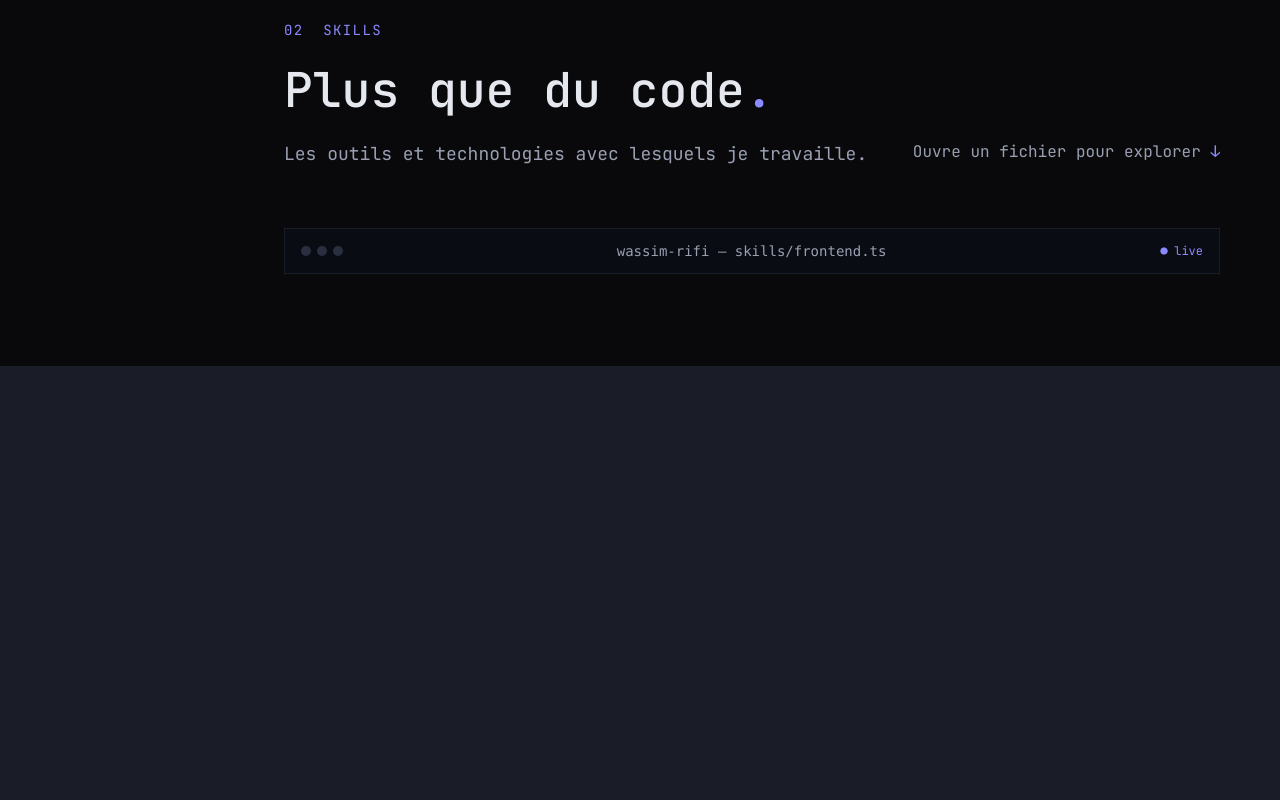
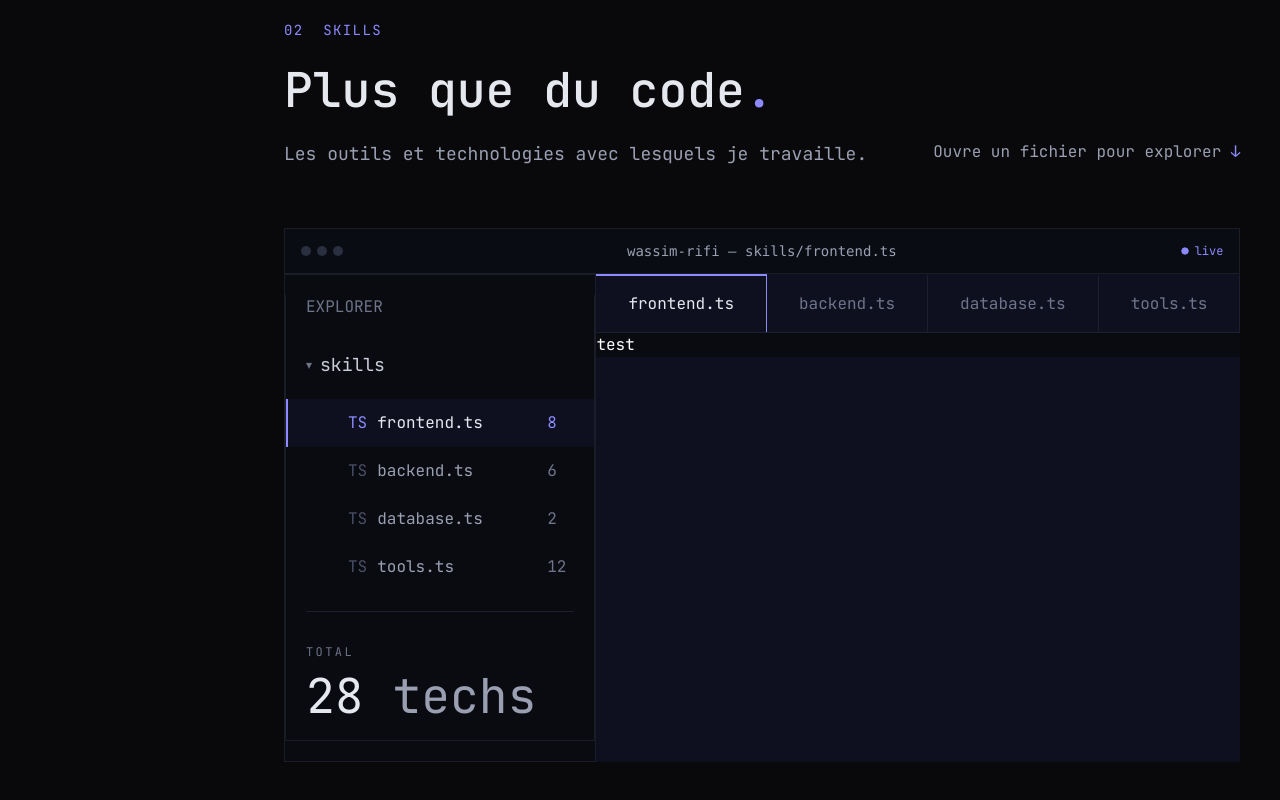
Before and after one commit to wassim-rifi-dev/portfolio, a Next.js app: page / in a window 1280 px wide. Shown: the part 1658-2458 px from the top of the page. Before the commit the page ends 2024 px from the top, so only its background shows below. Built offline with nearby package versions, Linux system fonts and the light colour scheme.

Commit message:
feat: expand Skills section with detailed file exploration and total technology count

```diff
--- a/src/components/sections/Skills.tsx
+++ b/src/components/sections/Skills.tsx
@@ -45,11 +45,85 @@ export default function Skills() {
                     </div>
                 </div>
 
-                <div>
-                    <div></div>
-                    <div>
-                        <div></div>
-                        <div></div>
+                <div className="flex">
+                    <div className="py-5 border border-[#1A1D28] bg-[#0A0B11]">
+                        <div className="border-b border border-[#1A1D28] border-t-0 px-5 flex flex-col gap-3 pb-5">
+                            <p className="text-[#6E7489]">EXPLORER</p>
+
+                            <div>
+                                <div className="flex items-center gap-2 py-5">
+                                    <span className="text-xs text-[#6E7489]">▾</span>
+                                    <span className="text-[#C9CDD8] text-lg">skills</span>
+                                </div>
+
+                                <div className="-mx-5">
+                                    <div className="bg-[#0E1020] border-l-2 border-[#8B8AFF] flex gap-2.5 items-center pl-15 pr-7 py-3 cursor-pointer">
+                                        <p className="text-[#8B8AFF]">TS</p>
+
+                                        <p className="w-40 text-[#E6E8EF]">frontend.ts</p>
+
+                                        <p className="text-[#8B8AFF]">8</p>
+                                    </div>
+
+                                    <div className="group border-l-2 border-transparent flex gap-2.5 items-center pl-15 pr-7 py-3 cursor-pointer transition-colors hover:bg-[#0E1020]/60 hover:border-[#2A2F40]">
+                                        <p className="text-[#4A5068] transition-colors group-hover:text-[#8B8AFF]/70">TS</p>
+
+                                        <p className="w-40 text-[#9AA0B2] transition-colors group-hover:text-[#C9CDD8]">backend.ts</p>
+
+                                        <p className="text-[#6E7489]">6</p>
+                                    </div>
+
+                                    <div className="group border-l-2 border-transparent flex gap-2.5 items-center pl-15 pr-7 py-3 cursor-pointer transition-colors hover:bg-[#0E1020]/60 hover:border-[#2A2F40]">
+                                        <p className="text-[#4A5068] transition-colors group-hover:text-[#8B8AFF]/70">TS</p>
+
+                                        <p className="w-40 text-[#9AA0B2] transition-colors group-hover:text-[#C9CDD8]">database.ts</p>
+
+                                        <p className="text-[#6E7489]">2</p>
+                                    </div>
+
+                                    <div className="group border-l-2 border-transparent flex gap-2.5 items-center pl-15 pr-7 py-3 cursor-pointer transition-colors hover:bg-[#0E1020]/60 hover:border-[#2A2F40]">
+                                        <p className="text-[#4A5068] transition-colors group-hover:text-[#8B8AFF]/70">TS</p>
+
+                                        <p className="w-40 text-[#9AA0B2] transition-colors group-hover:text-[#C9CDD8]">tools.ts</p>
+
+                                        <p className="text-[#6E7489]">12</p>
+                                    </div>
+                                </div>
+
+                                <div className="border-t border-[#1C1F2E] mt-5 pt-8">
+                                    <p className="text-xs tracking-[0.2em] text-[#6E7489] mb-3">TOTAL</p>
+
+                                    <p className="text-5xl">
+                                        <span className="text-[#E6E8EF]">28</span>{" "}
+                                        <span className="text-[#9AA0B2]">techs</span>
+                                    </p>
+                                </div>
+                            </div>
+                        </div>
+                    </div>
+
+                    <div className="w-full">
+                        <div className="flex bg-[#0E1020] border-b border-[#1C1F2E]">
+                            <div className="bg-[#0E1020] border-t-2 border-t-[#8B8AFF] border-r border-r-[#8B8AFF] px-8 py-4">
+                                <p className="text-[#E6E8EF]">frontend.ts</p>
+                            </div>
+
+                            <div className="group border-t-2 border-transparent border-r border-r-[#1C1F2E] px-8 py-4 cursor-pointer transition-colors hover:bg-[#141729] hover:border-t-[#2A2F40]">
+                                <p className="text-[#6E7489] transition-colors group-hover:text-[#C9CDD8]">backend.ts</p>
+                            </div>
+
+                            <div className="group border-t-2 border-transparent border-r border-r-[#1C1F2E] px-8 py-4 cursor-pointer transition-colors hover:bg-[#141729] hover:border-t-[#2A2F40]">
+                                <p className="text-[#6E7489] transition-colors group-hover:text-[#C9CDD8]">database.ts</p>
+                            </div>
+
+                            <div className="group border-t-2 border-transparent border-r border-r-[#1C1F2E] px-8 py-4 cursor-pointer transition-colors hover:bg-[#141729] hover:border-t-[#2A2F40]">
+                                <p className="text-[#6E7489] transition-colors group-hover:text-[#C9CDD8]">tools.ts</p>
+                            </div>
+                        </div>
+
+                        <div className="bg-[#0A0B11]">
+                            test
+                        </div>
                     </div>
                 </div>
 
```
